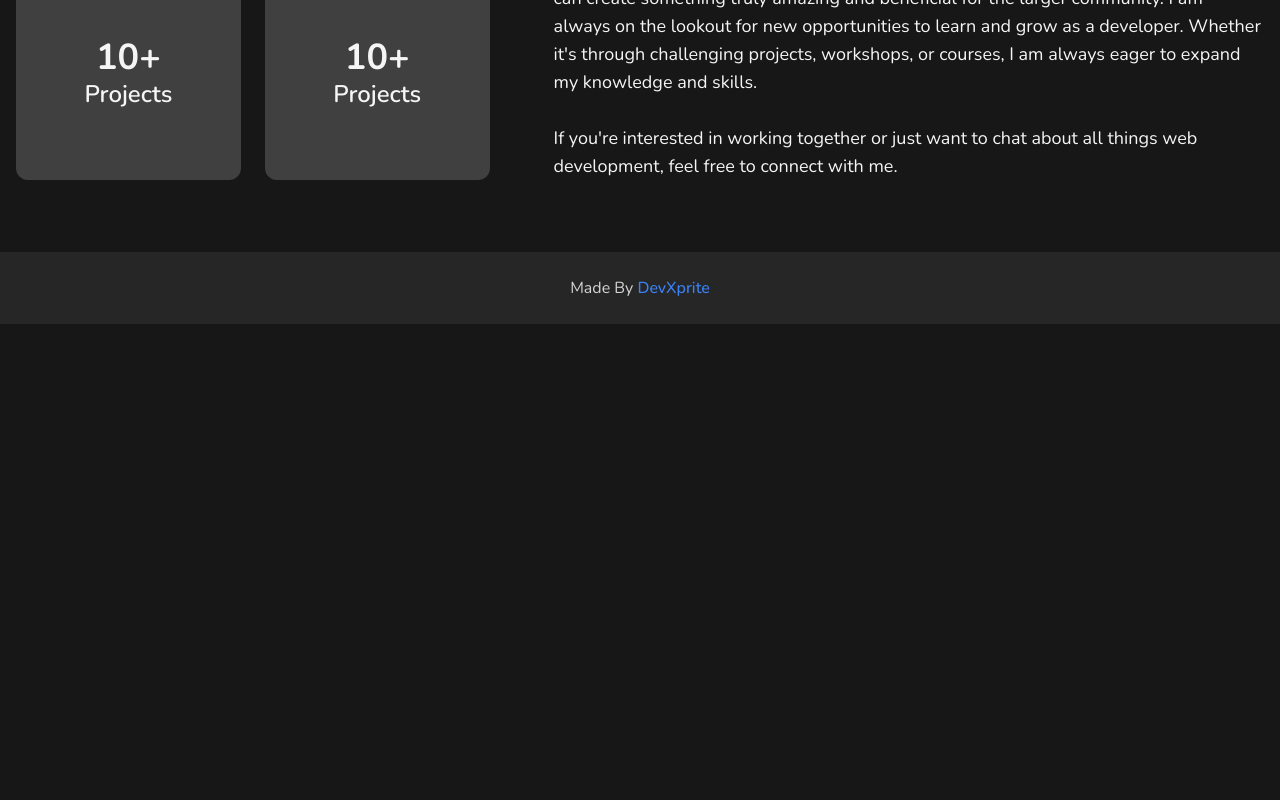
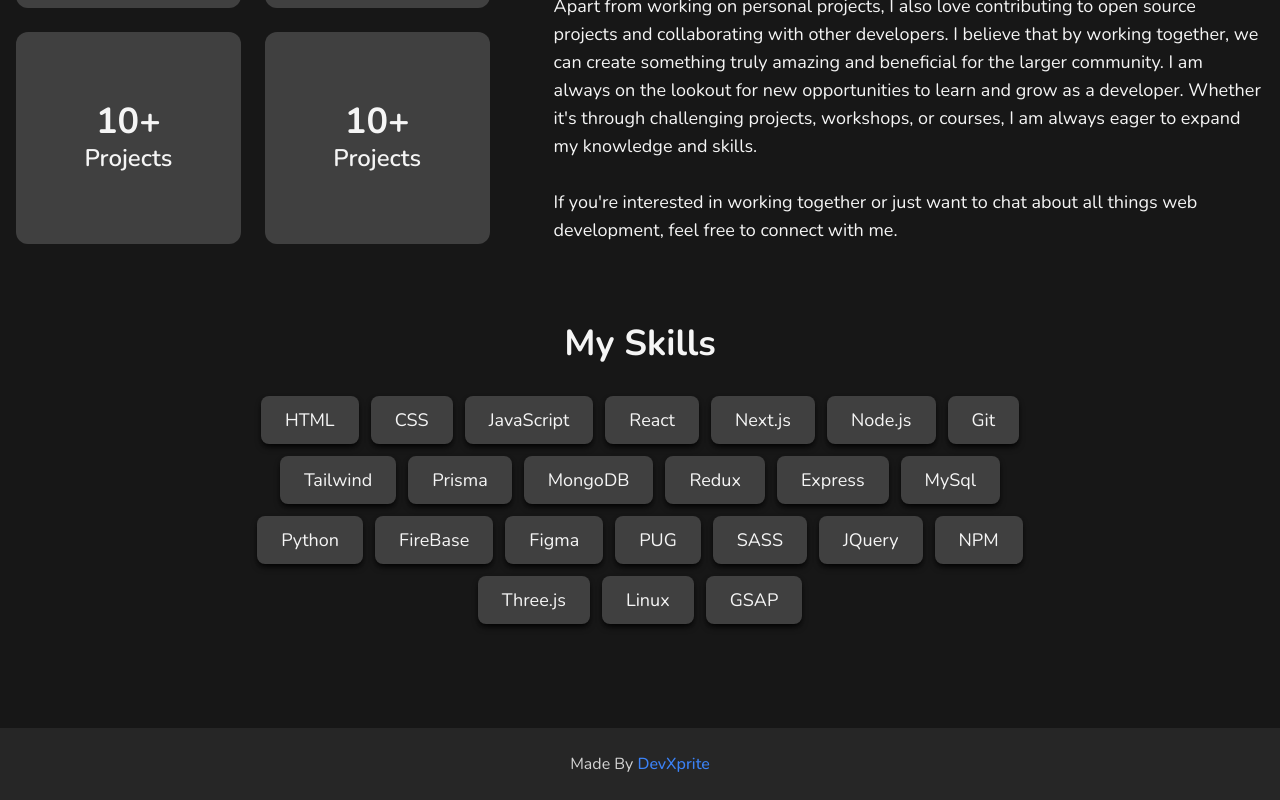
Before and after one commit to devXprite/devxprite.github.io, a Next.js app: page / in a window 1280 px wide. Shown: the part 1196-1996 px from the top of the page. Before the commit the page ends 1520 px from the top, so only its background shows below. Built offline with nearby package versions, Linux system fonts and the light colour scheme.

Commit message:
Add Skills

```diff
--- a/app/(Home)/About.js
+++ b/app/(Home)/About.js
@@ -1,6 +1,6 @@
 const About = () => {
     return (
-        <section className="my-12 text-center">
+        <section className="text-center">
             <h3>About Me</h3>
 
             <div className="grid md:grid-cols-[2fr_3fr] gap-8 md:gap-16">
--- /dev/null
+++ b/app/(Home)/Skills.js
@@ -0,0 +1,43 @@
+const Skills = () => {
+    const skills = [
+        'HTML',
+        'CSS',
+        'JavaScript',
+        'React',
+        'Next.js',
+        'Node.js',
+        'Git',
+        'Tailwind',
+        'Prisma',
+        'MongoDB',
+        'Redux',
+        'Express',
+        'MySql',
+        'Python',
+        'FireBase',
+        'Figma',
+        'PUG',
+        'SASS',
+        'JQuery',
+        'NPM',
+        'Three.js',
+        'Linux',
+        'GSAP',
+    ];
+
+    return (
+        <section>
+            <h3>My Skills</h3>
+
+            <div className="mx-auto flex max-w-screen-md flex-wrap justify-center gap-2.5 md:gap-3">
+                {skills.map(skill => (
+                    <p className=" rounded-lg bg-gray-700 px-6 py-2 md:py-2.5 shadow-md shadow-black/75 transition hover:scale-110 hover:bg-primary-600 hover:shadow-lg hover:shadow-black md:text-lg">
+                        {skill}
+                    </p>
+                ))}
+            </div>
+        </section>
+    );
+};
+
+export default Skills;
--- a/app/(Home)/page.js
+++ b/app/(Home)/page.js
@@ -1,12 +1,13 @@
 import About from './About';
 import Hero from './Hero';
+import Skills from './Skills';
 
 const page = () => {
     return (
         <div>
             <Hero />
             <About />
-
+            <Skills />
             <br />
         </div>
     );
--- a/app/globals.scss
+++ b/app/globals.scss
@@ -21,10 +21,10 @@
     }
 
     section{
-        @apply max-w-screen-xl mx-auto;
+        @apply max-w-screen-xl mx-auto my-6 mt-10 md:mb-20;
 
         &>h3{
-            @apply text-3xl md:text-5xl font-semibold md:font-bold mb-8;
+            @apply text-3xl md:text-4xl font-semibold md:font-bold mb-8 text-center;
         }
     }
 }
```
